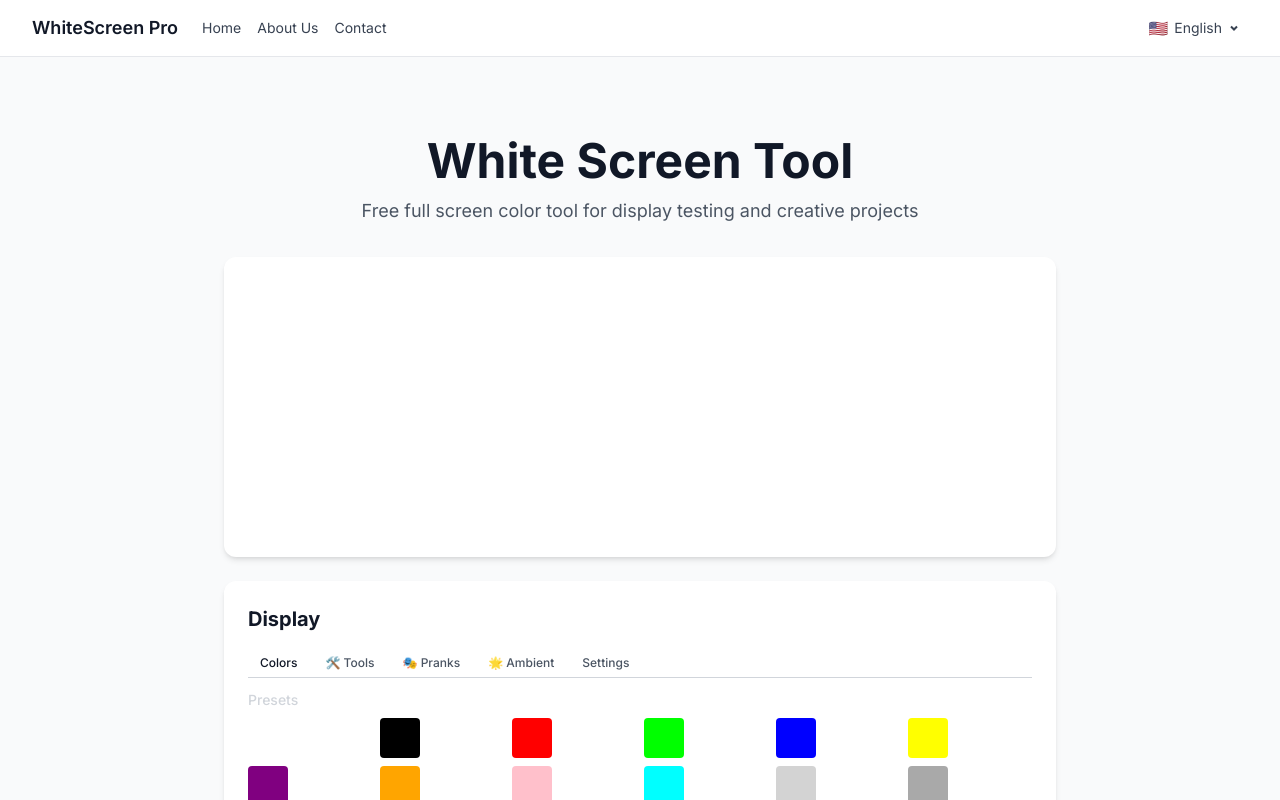
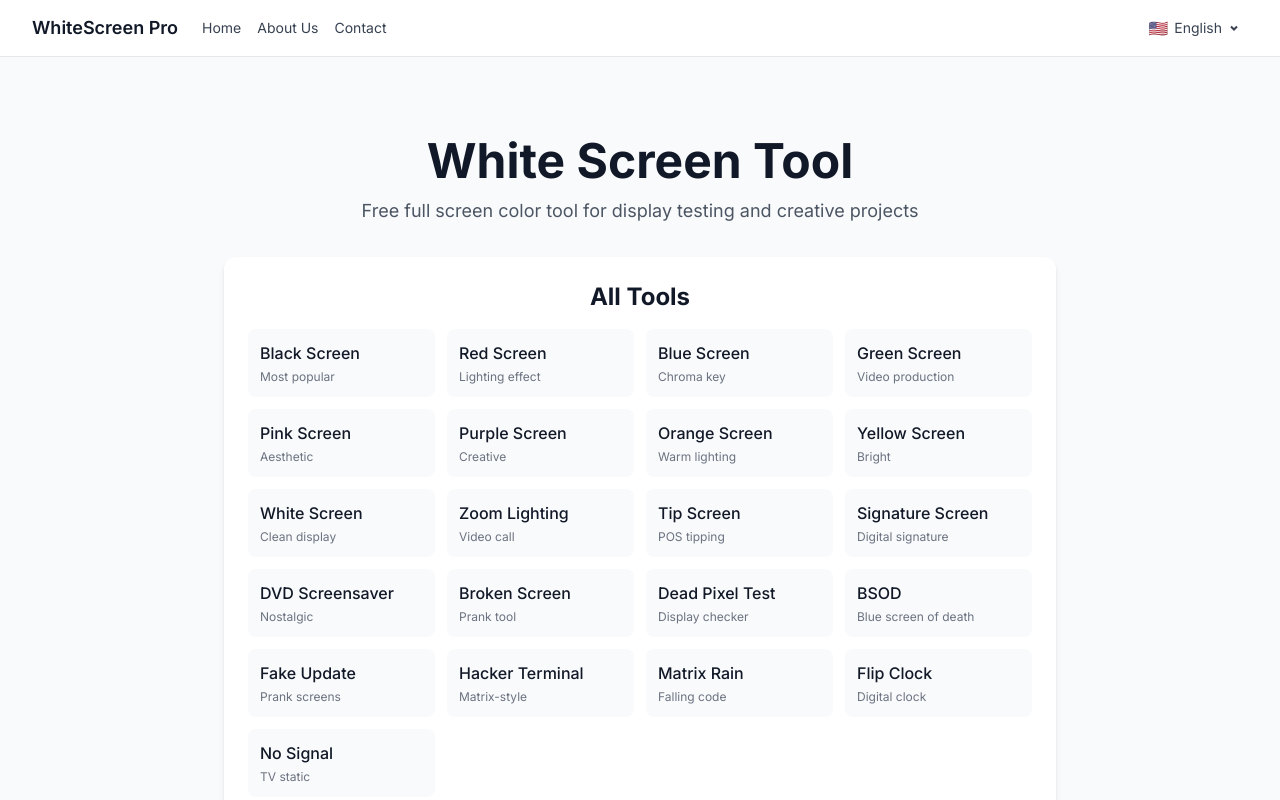
Before and after one commit to oobaretin/whitescreenpro, a Next.js app: page / in a window 1280 px wide. Built offline with nearby package versions, Linux system fonts and the light colour scheme.

Commit message:
Simplify homepage: remove display area and control panel, move All Tools to hero section

```diff
--- a/app/page.tsx
+++ b/app/page.tsx
@@ -1,160 +1,22 @@
 "use client";
 
-import { useEffect, useRef, useState } from "react";
+import { useEffect } from "react";
 import Link from "next/link";
 import { useAppStore } from "@/lib/store";
 import { useTranslation } from "@/hooks/useTranslation";
-import {
-  getColorString,
-  getGradientCSS,
-  adjustColorTemperature,
-  getColorFromTemperature,
-} from "@/lib/colorUtils";
-import { useKeyboardShortcuts } from "@/hooks/useKeyboardShortcuts";
-import { useFullscreen } from "@/hooks/useFullscreen";
-import { useTimer } from "@/hooks/useTimer";
-import { useAutoCycle } from "@/hooks/useAutoCycle";
-import { useFlicker } from "@/hooks/useFlicker";
-import { ControlPanel } from "@/components/ControlPanel";
-import { PatternOverlay } from "@/components/PatternOverlay";
-import { TimerDisplay } from "@/components/TimerDisplay";
-import { HintIndicator } from "@/components/HintIndicator";
-import { ZoomLightingDisplay } from "@/components/tools/ZoomLightingDisplay";
 import { Navigation } from "@/components/Navigation";
 import { Footer } from "@/components/Footer";
-import { BSOD } from "@/components/pranks/BSOD";
-import { BrokenScreenOverlay } from "@/components/pranks/BrokenScreenOverlay";
-import { FakeUpdate } from "@/components/pranks/FakeUpdate";
-import { HackerTerminal } from "@/components/pranks/HackerTerminal";
-import { DVDScreensaver } from "@/components/ambient/DVDScreensaver";
-import { MatrixRain } from "@/components/ambient/MatrixRain";
-import { FlipClock } from "@/components/ambient/FlipClock";
-import { NoSignal } from "@/components/ambient/NoSignal";
 
 export default function Home() {
   const t = useTranslation();
-  const {
-    currentColor,
-    brightness,
-    colorTemperature,
-    gradient,
-    pattern,
-    showHint,
-    setPanelOpen,
-    panelAutoHide,
-    panelHideDelay,
-    activeMode,
-    zoomLighting,
-  } = useAppStore();
+  const { setColor, setActiveMode, setActiveTab } = useAppStore();
 
-  const [mounted, setMounted] = useState(false);
-  const containerRef = useFullscreen();
-  const flickerVisible = useFlicker();
-  useKeyboardShortcuts();
-  useTimer();
-  useAutoCycle();
-
-  const hideTimeoutRef = useRef<NodeJS.Timeout | null>(null);
-
-  // Track client-side mount to prevent hydration mismatch
+  // Reset to white when landing on homepage
   useEffect(() => {
-    setMounted(true);
-  }, []);
-
-  // Parse URL parameters for shareable links
-  useEffect(() => {
-    if (typeof window === "undefined") return;
-
-    const params = new URLSearchParams(window.location.search);
-    const color = params.get("color");
-    const brightnessParam = params.get("brightness");
-    const gradientParam = params.get("gradient");
-
-    if (color) {
-      useAppStore.getState().setColor(`#${color}`);
-    }
-
-    if (brightnessParam) {
-      const brightnessValue = parseInt(brightnessParam, 10);
-      if (!isNaN(brightnessValue) && brightnessValue >= 0 && brightnessValue <= 100) {
-        useAppStore.getState().setBrightness(brightnessValue);
-      }
-    }
-
-    if (gradientParam === "true") {
-      useAppStore.getState().setGradient({ enabled: true });
-    }
-  }, []);
-
-  // Auto-hide panel after inactivity (only on desktop, mobile uses hamburger menu)
-  useEffect(() => {
-    if (!panelAutoHide) return;
-
-    // Only auto-hide on mobile devices (screen width < 768px)
-    const isMobile = window.innerWidth < 768;
-    if (!isMobile) return;
-
-    const resetHideTimeout = () => {
-      if (hideTimeoutRef.current) {
-        clearTimeout(hideTimeoutRef.current);
-      }
-      hideTimeoutRef.current = setTimeout(() => {
-        setPanelOpen(false);
-      }, panelHideDelay);
-    };
-
-    const handleActivity = () => {
-      resetHideTimeout();
-    };
-
-    window.addEventListener("mousemove", handleActivity);
-    window.addEventListener("keydown", handleActivity);
-    window.addEventListener("touchstart", handleActivity);
-
-    resetHideTimeout();
-
-    return () => {
-      window.removeEventListener("mousemove", handleActivity);
-      window.removeEventListener("keydown", handleActivity);
-      window.removeEventListener("touchstart", handleActivity);
-      if (hideTimeoutRef.current) {
-        clearTimeout(hideTimeoutRef.current);
-      }
-    };
-  }, [panelAutoHide, panelHideDelay, setPanelOpen]);
-
-  // Hide hint after 3 seconds
-  useEffect(() => {
-    if (showHint) {
-      const timer = setTimeout(() => {
-        useAppStore.setState({ showHint: false });
-      }, 3000);
-      return () => clearTimeout(timer);
-    }
-  }, [showHint]);
-
-  // Calculate final color based on active mode
-  // Use default white until mounted to prevent hydration mismatch
-  let displayColor = mounted ? currentColor : "#FFFFFF";
-
-  // Handle zoom lighting mode
-  if (mounted && activeMode === "zoom-lighting") {
-    displayColor = zoomLighting.preset === "custom"
-      ? zoomLighting.customColor
-      : getColorFromTemperature(zoomLighting.colorTemperature);
-    displayColor = getColorString(displayColor, zoomLighting.brightness);
-  } else if (mounted) {
-    // Normal color mode
-    if (colorTemperature !== 0) {
-      displayColor = adjustColorTemperature(displayColor, colorTemperature);
-    }
-    displayColor = getColorString(displayColor, brightness);
-  }
-
-  const gradientCSS = getGradientCSS(gradient);
-  const backgroundColor = mounted && gradient.enabled ? gradientCSS : displayColor;
-
-  const { isFullscreen, toggleFullscreen } = useAppStore();
+    setColor("#FFFFFF");
+    setActiveMode("color");
+    setActiveTab("colors");
+  }, [setColor, setActiveMode, setActiveTab]);
 
   return (
     <div className="min-h-screen bg-gray-50">
@@ -167,52 +29,48 @@ export default function Home() {
           <h1 className="text-4xl md:text-5xl font-bold text-gray-900 mb-3">
             {t.home.title}
           </h1>
-          <p className="text-lg text-gray-600">
+          <p className="text-lg text-gray-600 mb-8">
             {t.home.subtitle}
           </p>
-        </div>
 
-        {/* Display Area - Always show on homepage */}
-        <div
-          ref={containerRef}
-          data-display-area
-          className={`${
-            isFullscreen ? "fixed inset-0 z-50" : "relative h-[300px] rounded-xl shadow-md mb-6 cursor-pointer"
-          } overflow-hidden group`}
-          style={{
-            backgroundColor: gradient.enabled ? undefined : backgroundColor,
-            backgroundImage: gradient.enabled ? gradientCSS : undefined,
-            opacity: flickerVisible ? 1 : 1,
-            transition: "opacity 0.1s ease-in-out",
-          }}
-          onClick={!isFullscreen ? toggleFullscreen : undefined}
-        >
-          <PatternOverlay pattern={pattern} />
-          <TimerDisplay />
-          {activeMode === "zoom-lighting" && <ZoomLightingDisplay />}
-          {activeMode === "broken-screen" && <BrokenScreenOverlay />}
-          {activeMode === "bsod" && <BSOD />}
-          {activeMode === "fake-update" && <FakeUpdate />}
-          {activeMode === "hacker-terminal" && <HackerTerminal />}
-          {activeMode === "dvd-screensaver" && <DVDScreensaver />}
-          {activeMode === "matrix-rain" && <MatrixRain />}
-          {activeMode === "flip-clock" && <FlipClock />}
-          {activeMode === "no-signal" && <NoSignal />}
-          {showHint && <HintIndicator />}
-
-          {/* Fullscreen Button Overlay */}
-          {!isFullscreen && (
-            <div className="absolute inset-0 flex items-center justify-center bg-black/20 opacity-0 group-hover:opacity-100 transition-opacity">
-              <div className="px-6 py-3 bg-gray-900/90 hover:bg-gray-800 text-white font-semibold rounded-lg shadow-lg backdrop-blur-sm">
-                {t.home.clickToFullscreen}
-              </div>
+          {/* All Tools Section */}
+          <div className="bg-white rounded-xl shadow-md p-6">
+            <h2 className="text-2xl font-bold text-gray-900 mb-4">All Tools</h2>
+            <div className="grid grid-cols-2 md:grid-cols-3 lg:grid-cols-4 gap-3">
+              {[
+                { name: "Black Screen", slug: "black-screen", desc: "Most popular" },
+                { name: "Red Screen", slug: "red-screen", desc: "Lighting effect" },
+                { name: "Blue Screen", slug: "blue-screen", desc: "Chroma key" },
+                { name: "Green Screen", slug: "green-screen", desc: "Video production" },
+                { name: "Pink Screen", slug: "pink-screen", desc: "Aesthetic" },
+                { name: "Purple Screen", slug: "purple-screen", desc: "Creative" },
+                { name: "Orange Screen", slug: "orange-screen", desc: "Warm lighting" },
+                { name: "Yellow Screen", slug: "yellow-screen", desc: "Bright" },
+                { name: "White Screen", slug: "white-screen", desc: "Clean display" },
+                { name: "Zoom Lighting", slug: "zoom-lighting", desc: "Video call" },
+                { name: "Tip Screen", slug: "tip-screen", desc: "POS tipping" },
+                { name: "Signature Screen", slug: "signature-screen", desc: "Digital signature" },
+                { name: "DVD Screensaver", slug: "dvd-screensaver", desc: "Nostalgic" },
+                { name: "Broken Screen", slug: "broken-screen", desc: "Prank tool" },
+                { name: "Dead Pixel Test", slug: "dead-pixel-test", desc: "Display checker" },
+                { name: "BSOD", slug: "bsod", desc: "Blue screen of death" },
+                { name: "Fake Update", slug: "fake-update", desc: "Prank screens" },
+                { name: "Hacker Terminal", slug: "hacker-terminal", desc: "Matrix-style" },
+                { name: "Matrix Rain", slug: "matrix-rain", desc: "Falling code" },
+                { name: "Flip Clock", slug: "flip-clock", desc: "Digital clock" },
+                { name: "No Signal", slug: "no-signal", desc: "TV static" },
+              ].map((item) => (
+                <Link
+                  key={item.name}
+                  href={`/${item.slug}`}
+                  className="text-left p-3 bg-gray-50 hover:bg-gray-100 rounded-lg transition-colors block"
+                >
+                  <div className="font-medium text-gray-900">{item.name}</div>
+                  <div className="text-xs text-gray-500 mt-1">{item.desc}</div>
+                </Link>
+              ))}
             </div>
-          )}
-        </div>
-
-        {/* Controls Section */}
-        <div className="bg-white rounded-xl shadow-md p-6 mb-6">
-          <ControlPanel />
+          </div>
         </div>
 
         {/* About Section */}
@@ -342,45 +200,6 @@ export default function Home() {
             </div>
           </div>
         </div>
-
-        {/* All Tools Section */}
-        <div className="bg-white rounded-xl shadow-md p-6">
-          <h2 className="text-2xl font-bold text-gray-900 mb-4">All Tools</h2>
-          <div className="grid grid-cols-2 md:grid-cols-3 lg:grid-cols-4 gap-3">
-            {[
-              { name: "Black Screen", slug: "black-screen", desc: "Most popular" },
-              { name: "Red Screen", slug: "red-screen", desc: "Lighting effect" },
-              { name: "Blue Screen", slug: "blue-screen", desc: "Chroma key" },
-              { name: "Green Screen", slug: "green-screen", desc: "Video production" },
-              { name: "Pink Screen", slug: "pink-screen", desc: "Aesthetic" },
-              { name: "Purple Screen", slug: "purple-screen", desc: "Creative" },
-              { name: "Orange Screen", slug: "orange-screen", desc: "Warm lighting" },
-              { name: "Yellow Screen", slug: "yellow-screen", desc: "Bright" },
-              { name: "White Screen", slug: "white-screen", desc: "Clean display" },
-              { name: "Zoom Lighting", slug: "zoom-lighting", desc: "Video call" },
-              { name: "Tip Screen", slug: "tip-screen", desc: "POS tipping" },
-              { name: "Signature Screen", slug: "signature-screen", desc: "Digital signature" },
-              { name: "DVD Screensaver", slug: "dvd-screensaver", desc: "Nostalgic" },
-              { name: "Broken Screen", slug: "broken-screen", desc: "Prank tool" },
-              { name: "Dead Pixel Test", slug: "dead-pixel-test", desc: "Display checker" },
-              { name: "BSOD", slug: "bsod", desc: "Blue screen of death" },
-              { name: "Fake Update", slug: "fake-update", desc: "Prank screens" },
-              { name: "Hacker Terminal", slug: "hacker-terminal", desc: "Matrix-style" },
-              { name: "Matrix Rain", slug: "matrix-rain", desc: "Falling code" },
-              { name: "Flip Clock", slug: "flip-clock", desc: "Digital clock" },
-              { name: "No Signal", slug: "no-signal", desc: "TV static" },
-            ].map((item) => (
-              <Link
-                key={item.name}
-                href={`/${item.slug}`}
-                className="text-left p-3 bg-gray-50 hover:bg-gray-100 rounded-lg transition-colors block"
-              >
-                <div className="font-medium text-gray-900">{item.name}</div>
-                <div className="text-xs text-gray-500 mt-1">{item.desc}</div>
-              </Link>
-            ))}
-          </div>
-        </div>
       </main>
 
       <Footer />
```
